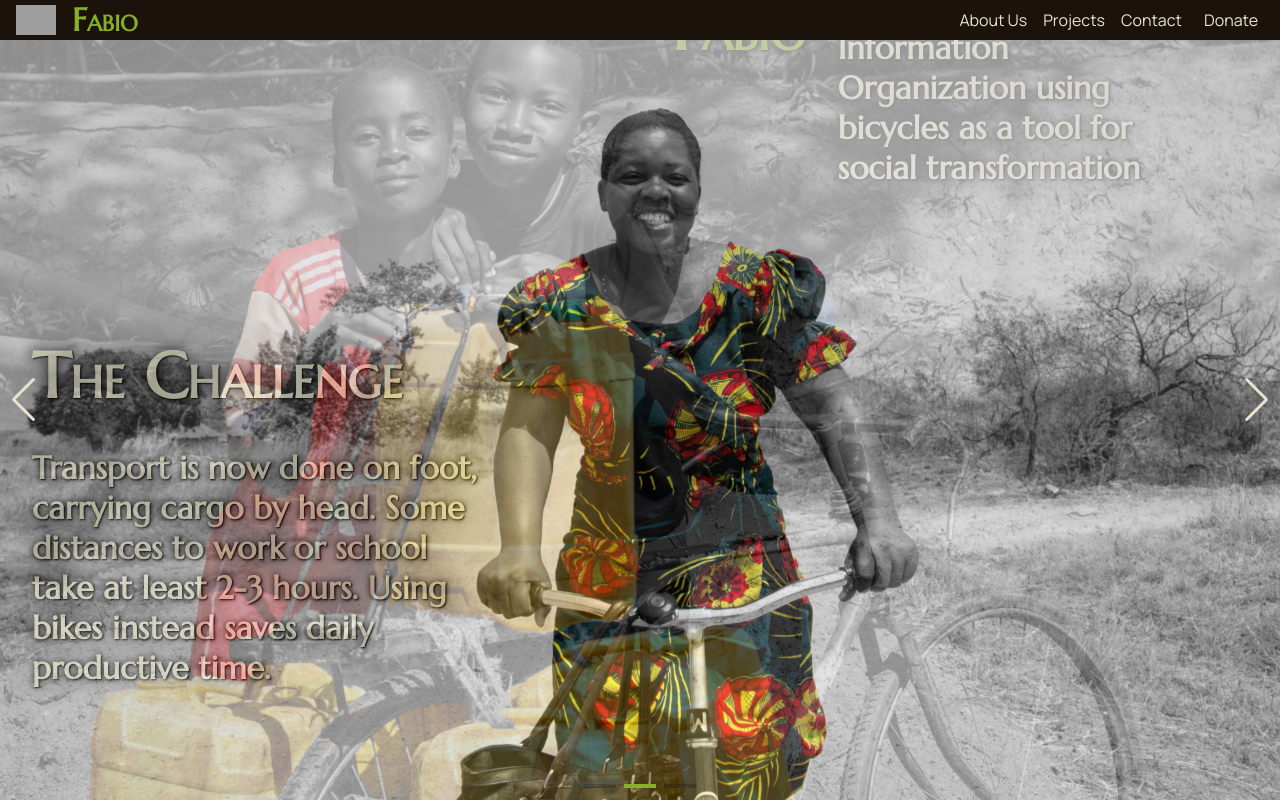
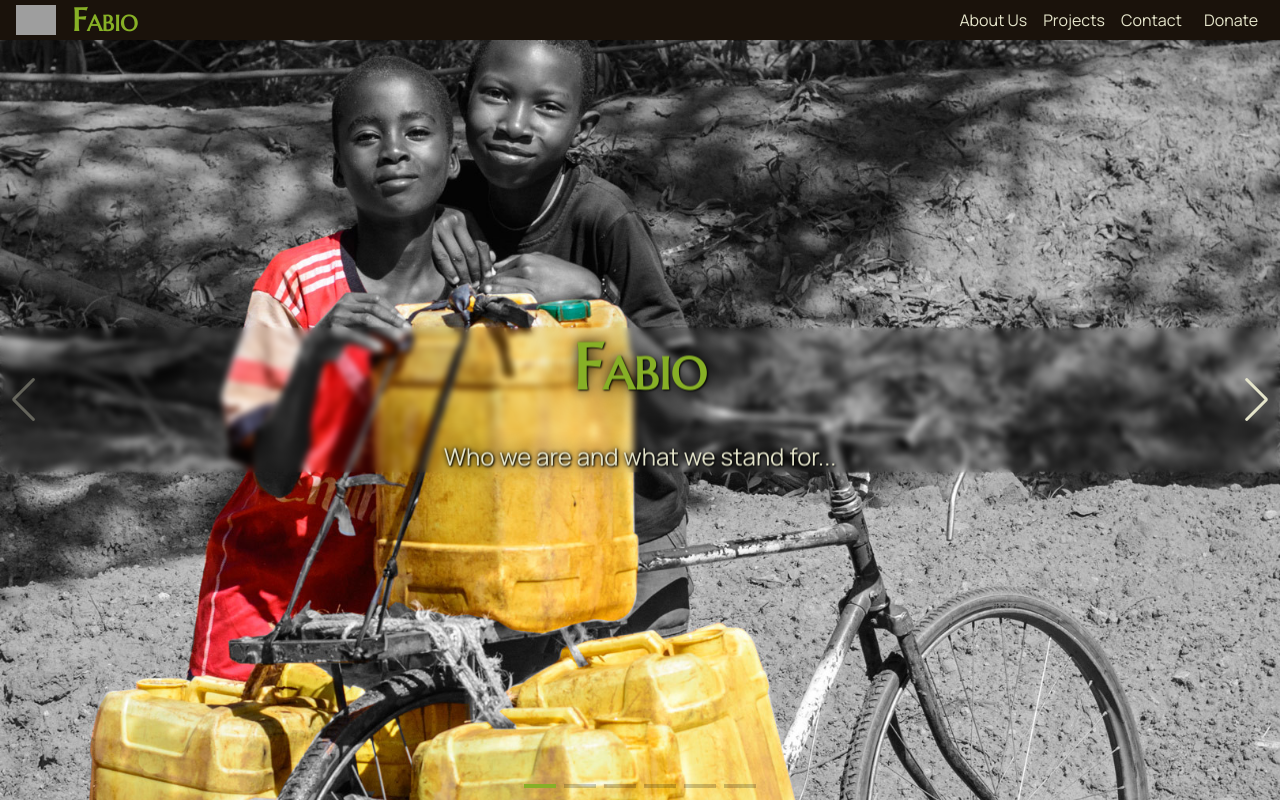
Before and after one commit to CodecoolGlobal/react-for-a-cause-react-ThomasScy, a React (Create React App) app in the folder ngo-bike/: page / in a window 1280 px wide. Shown: the top 800 px of the page. Built offline with nearby package versions, Linux system fonts and the light colour scheme; grey boxes are pictures that could not be loaded.

Commit message:
updated landing slides and information

```diff
--- a/ngo-bike/src/components/Landing.css
+++ b/ngo-bike/src/components/Landing.css
@@ -5,6 +5,7 @@
 
   position: relative;
   height: 100vh;
+  width: 100vw;
   z-index: 100;
 }
 .landing .slide-container {
@@ -15,41 +16,22 @@
 .landing .text-container {
   position: absolute;
   text-align: left;
-  width: 40%;
+  width: 100%;
   height: min-content;
   display: flex;
+  flex-direction: column;
   gap: 2rem;
   justify-content: center;
-  align-items: left;
-  margin: 2rem;
+  align-items: center;
+  backdrop-filter: blur(3px);
+  padding-inline: 3rem;
 }
 .landing .one {
-  bottom: 60%;
-  right: -15%;
+  top: 50%;
+  left: 50%;
   transform: translate(-50%, -50%);
-  text-align: left;
 }
-.landing .two {
-  flex-direction: column;
-  left: 0%;
-  bottom: 10%;
-  width: 35% !important;
-}
-.two h1 {
-  color: var(--main-fourth-color) !important;
-}
-.landing .three {
-  top: 50%;
-  left: 40%;
-  transform: translate(-50%, -50%);
-  flex-direction: column;
-  width: 15% !important;
-  color: var(--main-fourth-color) !important;
-  text-align: center !important;
-}
-.three h1 {
-  color: var(--main-fourth-color) !important;
-}
+
 .landing h1 {
   margin: 0;
   padding: 0;
@@ -57,16 +39,15 @@
   font-size: 4rem;
   font-variant: small-caps;
   text-shadow: 1px 1px 2px black, 0 0 1em black, 0 0 0.2em black;
+  text-align: center;
 }
-.landing h3 {
+.landing p {
   color: var(--main-fourth-color);
-  font-size: 2rem;
+  font-size: 1.5rem;
   margin: 0;
   text-shadow: 1px 1px 2px black, 0 0 1em black, 0 0 0.2em black;
 }
-.landing p {
-  color: var(--main-fourth-color)
-}
+
 .swiper {
   width: 100vw;
   height: 100vh;
@@ -76,9 +57,9 @@
   background: var(--main-first-color);
 
   /* Center slide text vertically */
-  display: flex;
+  /* display: flex;
   justify-content: center;
-  align-items: center;
+  align-items: center; */
 }
 
 .swiper-slide img {
--- a/ngo-bike/src/components/Landing.js
+++ b/ngo-bike/src/components/Landing.js
@@ -24,10 +24,10 @@ export default function LandingPage() {
                 spaceBetween={0}
                 effect={"fade"}
                 centeredSlides={true}
-                autoplay={{
-                    delay: 5000,
-                    disableOnInteraction: false,
-                }}
+                // autoplay={{
+                //     delay: 5000,
+                //     disableOnInteraction: false,
+                // }}
                 speed={3000}
                 pagination={{
                     clickable: true,
@@ -42,7 +42,16 @@ export default function LandingPage() {
                         imgSrc={ImageWaterBike}
                         imgAlt={"water bike"}
                         title={"Fabio"}
-                        text={"The First African Bicycle Information Organization using bicycles as a tool for social transformation"}
+                        text={"Who we are and what we stand for..."}
+                        classString={"one"}
+                    />
+                </SwiperSlide>
+                <SwiperSlide>
+                    <Slide
+                        imgSrc={ImageWaterBike}
+                        imgAlt={"water bike"}
+                        title={""}
+                        text={"We are 'The First African Bicycle Information Organization' using bicycles as a tool for social transformation."}
                         classString={"one"}
                     />
                 </SwiperSlide>
@@ -50,18 +59,36 @@ export default function LandingPage() {
                     <Slide
                         imgSrc={ImageLadyBike}
                         imgAlt={"lady bike"}
-                        title={"The Challenge"}
-                        text={"Transport is now done on foot, carrying cargo by head. Some distances to work or school take at least 2-3 hours. Using bikes instead saves daily productive time."}
-                        classString={"two"}
+                        title={"Our Motivation"}
+                        text={"is based on daily challenges..."}
+                        classString={"one"}
+                    />
+                </SwiperSlide>
+                <SwiperSlide>
+                    <Slide
+                        imgSrc={ImageLadyBike}
+                        imgAlt={"lady bike"}
+                        title={""}
+                        text={"Some of the challenges are that transport routes are still done on foot while carrying cargo by head. Distances to work or school can take up to 2-3 hours. Using bikes instead saves daily productive time and increases live quality for each individual."}
+                        classString={"one"}
                     />
                 </SwiperSlide>
                 <SwiperSlide>
                     <Slide
                         imgSrc={ImageSchoolBike}
                         imgAlt={"school bike"}
-                        title={"The Change"}
-                        text={"A Bicycle make a change. To get out of poverty, accessibility is one of the most important tools. FABIO is aiming to spread the idea of cycling for a better future."}
-                        classString={"three"}
+                        title={"Our Future"}
+                        text={"Developing our common future means changing old habits..."}
+                        classString={"one"}
+                    />
+                </SwiperSlide>
+                <SwiperSlide>
+                    <Slide
+                        imgSrc={ImageSchoolBike}
+                        imgAlt={"school bike"}
+                        title={""}
+                        text={"Riding a bicycle makes a change. To get out of poverty, accessibility is one of the most important tools. FABIO is aiming to spread the idea of cycling for a better future. We are thankful for every kind of support."}
+                        classString={"one"}
                     />
                 </SwiperSlide>
             </Swiper>
@@ -76,7 +103,7 @@ function Slide({ imgSrc, imgAlt, title, text, classString }) {
             <img className="swiper-slide img" src={imgSrc} alt={imgAlt}></img>
             <div className={`text-container ${classString}`}>
                 <h1>{title}</h1>
-                <h3>{text}</h3>
+                <p>{text}</p>
             </div>
         </div>
 
```
